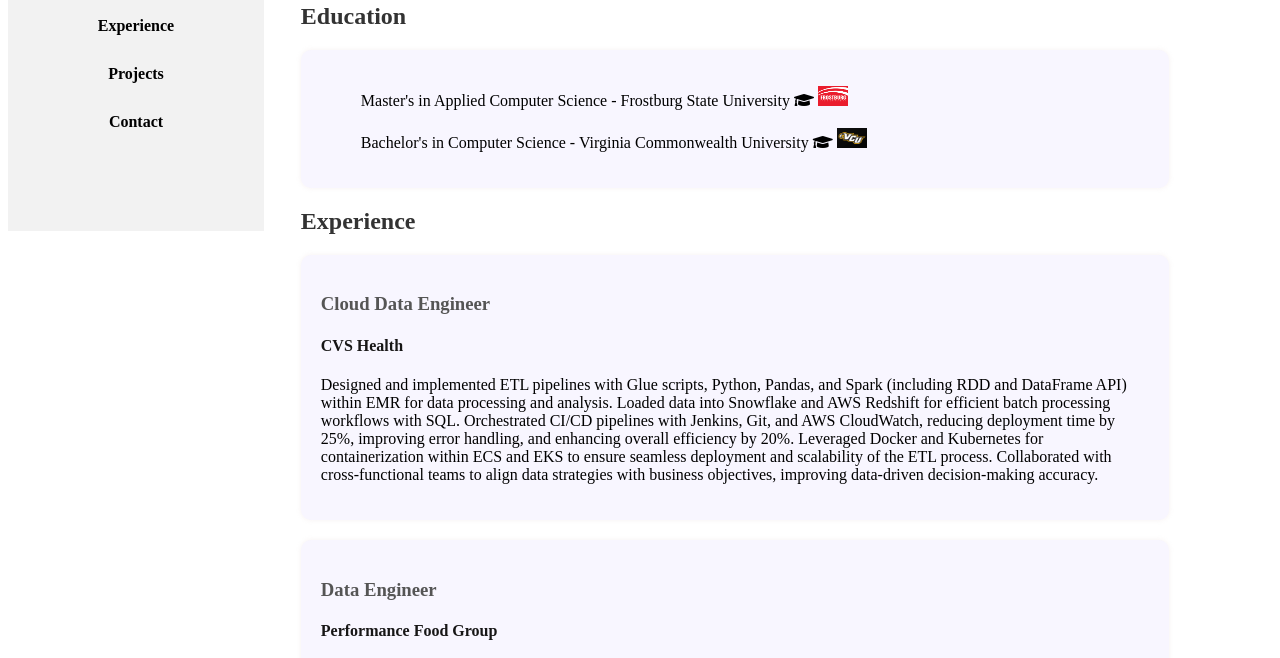
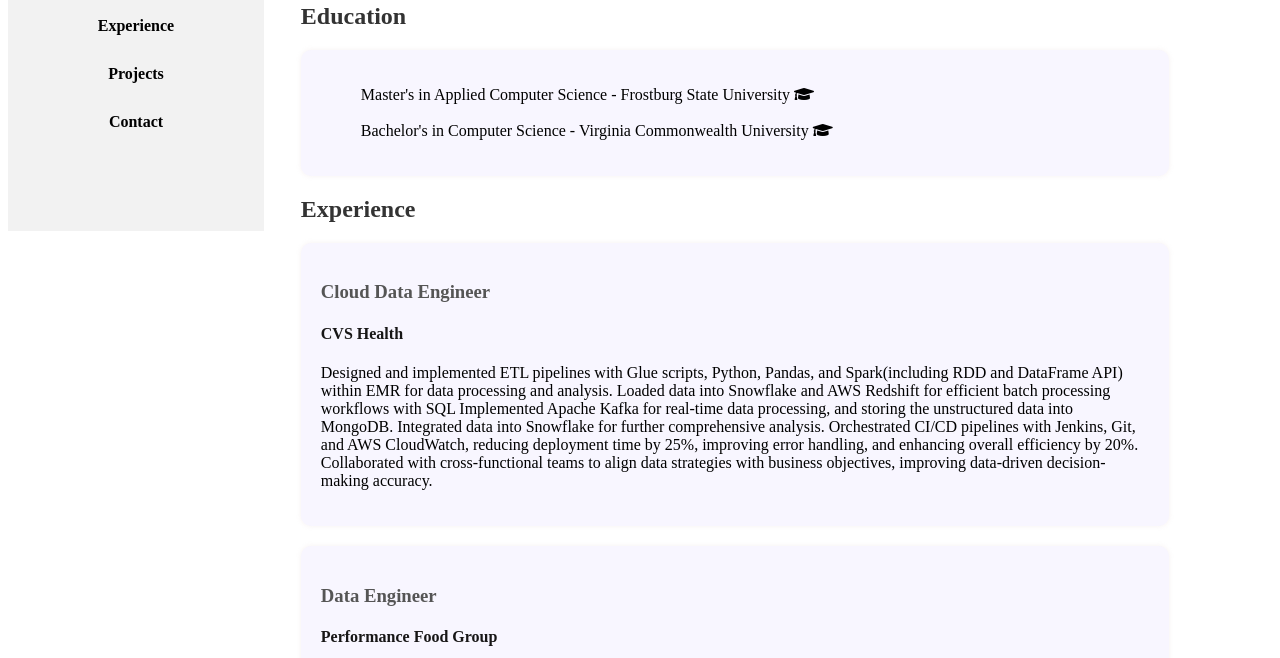
Before and after one commit to sahoos511/sahoos511.github.io, a plain HTML site: page index.html in a window 1280 px wide. Shown: the part 577-1235 px from the top of the page. Drawn offline with Linux system fonts and the light colour scheme.

Commit message:
"Updated experience section with additional details on Cloud Data Engineer role; included Apache Kafka implementation, real-time data processing, and MongoDB integration"

```diff
--- a/index.html
+++ b/index.html
@@ -99,14 +99,10 @@
                 <ul>
                     <li>Master's in Applied Computer Science - Frostburg State University
                          <i class="fas fa-graduation-cap" style="color: #000000;"></i>
-                         <img src="fsu.png" alt="Icon Description" style="width: 30px; height: 20px;">
-
-
                         </li>
                     <br>
                     <li>Bachelor's in Computer Science - Virginia Commonwealth University
                         <i class="fas fa-graduation-cap" style="color: #000000;"></i>
-                        <img src="vcu.png" alt="Icon Description" style="width: 30px; height: 20px;">
                     </li>
 
 
@@ -118,7 +114,12 @@
                 <div class="experience-section">
                     <h3>Cloud Data Engineer</h3>
                     <h4>CVS Health</h4>
-                    <p>Designed and implemented ETL pipelines with Glue scripts, Python, Pandas, and Spark (including RDD and DataFrame API) within EMR for data processing and analysis. Loaded data into Snowflake and AWS Redshift for efficient batch processing workflows with SQL. Orchestrated CI/CD pipelines with Jenkins, Git, and AWS CloudWatch, reducing deployment time by 25%, improving error handling, and enhancing overall efficiency by 20%. Leveraged Docker and Kubernetes for containerization within ECS and EKS to ensure seamless deployment and scalability of the ETL process. Collaborated with cross-functional teams to align data strategies with business objectives, improving data-driven decision-making accuracy.</p>
+                    <p>Designed and implemented ETL pipelines with Glue scripts, Python, Pandas, and Spark(including RDD and DataFrame API) within EMR for data processing and analysis. Loaded data into Snowflake and AWS Redshift for efficient batch processing workflows with SQL
+                        Implemented Apache Kafka for real-time data processing, and storing the unstructured data into MongoDB. Integrated data into Snowflake for further comprehensive analysis.
+                        Orchestrated CI/CD pipelines with Jenkins, Git, and AWS CloudWatch, reducing deployment time by 25%, improving error handling, and enhancing overall efficiency by 20%.
+                        Collaborated with cross-functional teams to align data strategies with business objectives, improving data-driven decision-making accuracy.
+                        </p>
+
                 </div>
                 <div class="experience-section">
                     <h3>Data Engineer</h3>
```
